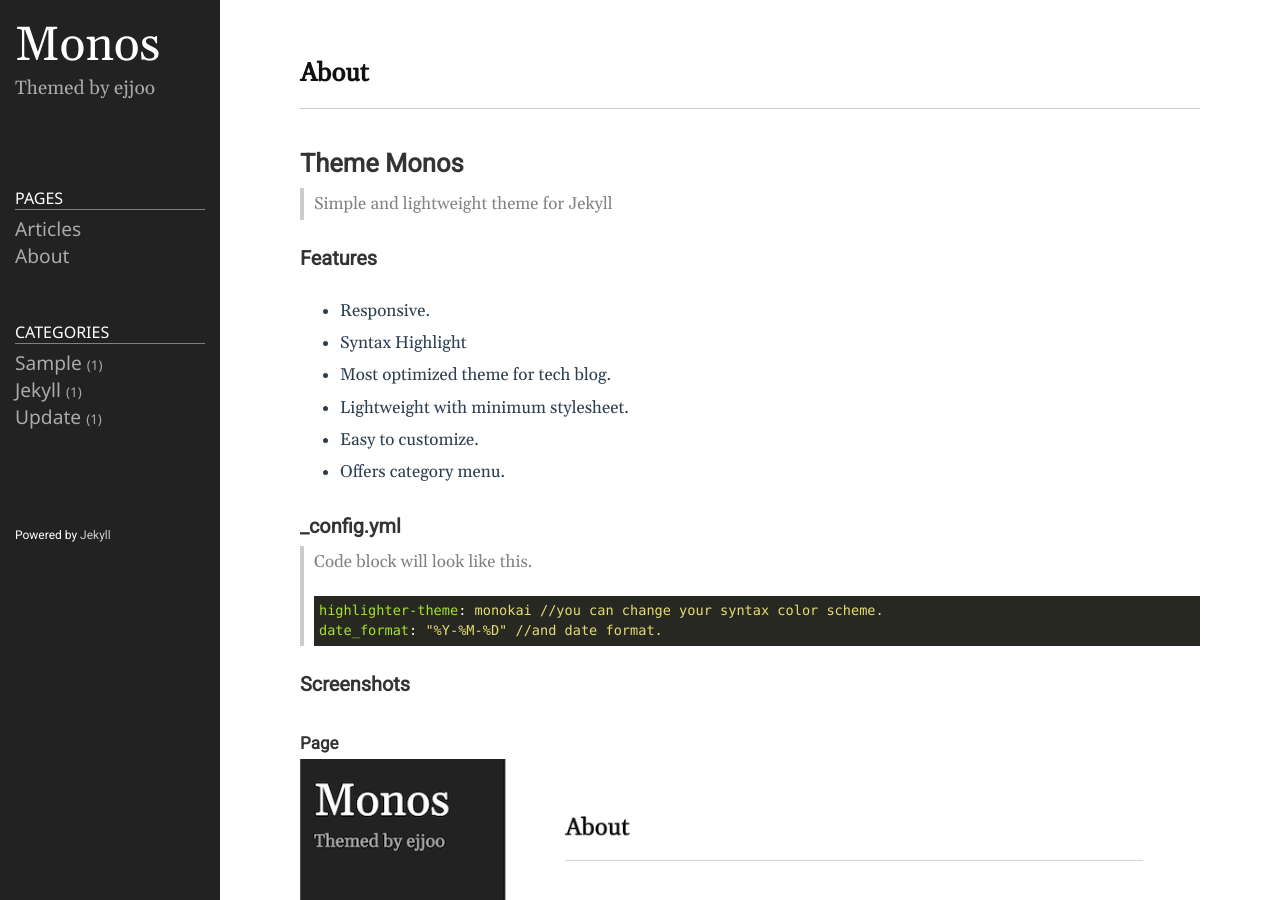
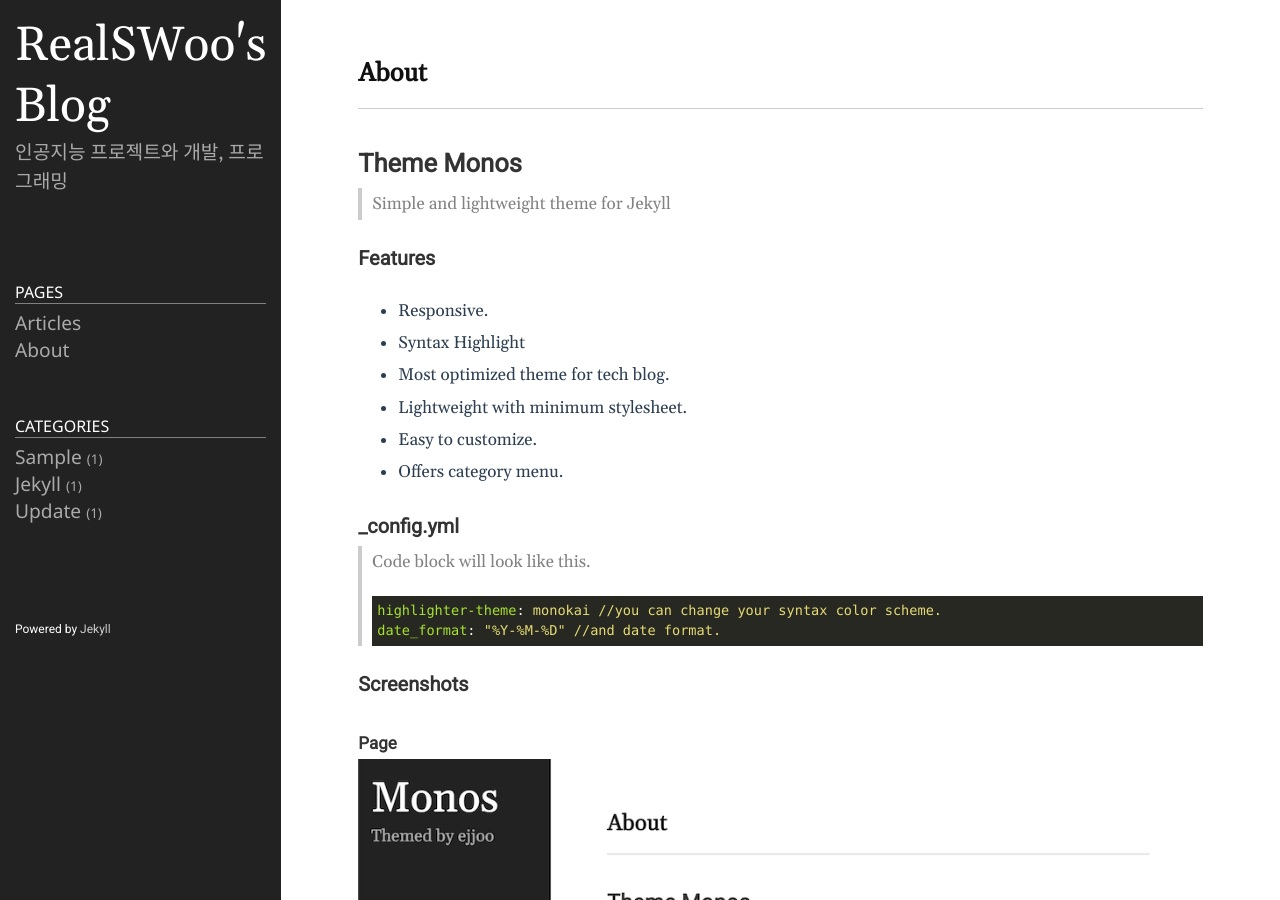
Before and after one commit to RealSWoo/RealSWoo.github.io, a Jekyll site: the page built from README.md, in a window 1280 px wide and 900 px high. Built offline with Jekyll 4.4.1, drawn with Linux system fonts in a browser that asks for light colours.

Commit message:
modify _config.yml

```diff
--- a/_config.yml
+++ b/_config.yml
@@ -18,13 +18,13 @@
 # You can create any custom variable you would like, and they will be accessible
 # in the templates via {{ site.myvariable }}.
 
-title: Monos
-email: ejjoo7994@gmail.com
+title: RealSWoo's Blog
+email: swoo226@oton.kr
 description: >- # this means to ignore newlines until "baseurl:"
-  Themed by ejjoo
+  인공지능 프로젝트와 개발, 프로그래밍
 # baseurl: "/" # the subpath of your site, e.g. /blog
-# url: "http://ejjoo.github.io" # the base hostname & protocol for your site, e.g. http://example.com
-github_username: ejjoo
+url: "https://realswoo.github.io" # the base hostname & protocol for your site, e.g. http://example.com
+github_username: RealSWoo
 highlighter: rouge
 svg:
   optimize: true
```
